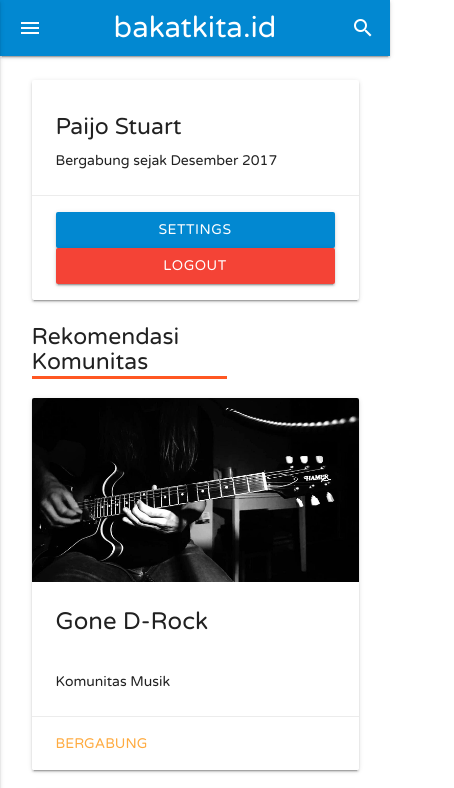
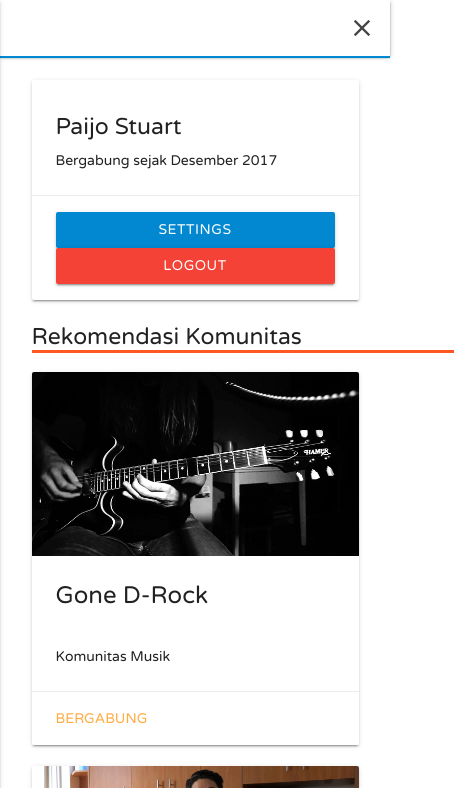
Before and after one commit to mkhaufillah/bakatkita, a plain HTML site: page beranda/index.html in a window 390 px wide. Both pictures are taken after a click on the link "search". Shown: the top 788 px of the page, 454 px wide, since content can reach past the window. Drawn offline with Linux system fonts and the light colour scheme.

Commit message:
fix responsive search

```diff
--- a/beranda/index.html
+++ b/beranda/index.html
@@ -52,7 +52,7 @@
             <li class="list-nav"><a href="#">Komunitas</a></li>
             <li class="list-nav"><a href="#">Progress</a></li>
             <li class="list-nav"><a href="#">Notifikasi<span class="new badge" data-badge-caption="baru">2</span></a></li>
-            <li><a id="search" href="#"><i class="material-icons">search</i></a></li>
+            <li><a id="search" href="#"><i class="material-icons search-icon">search</i></a></li>
             <li>
               <form>
                 <input id="cari" type="text" name="search" placeholder="Search..">
@@ -62,9 +62,21 @@
           <a href="#" data-activates="mobile-demo" class="button-collapse"><i class="material-icons">menu</i></a>
           <ul class="right hide-on-large-only">
             <li>
-              <a href="#"><i class="material-icons">search</i></a>
+              <a id="search-mobile" href="#"><i class="material-icons search-icon">search</i></a>
+            </li>
             </li>
           </ul>
+        </div>
+      </nav>
+
+      <nav class="nav-search hide">
+        <div class="nav-wrapper">
+          <form>
+            <div class="input-field">
+              <input id="cari-mobile" type="search" required>
+              <i class="material-icons close-mobile">close</i>
+            </div>
+          </form>
         </div>
       </nav>
     </div>
--- a/css/index.css
+++ b/css/index.css
@@ -182,13 +182,13 @@ section {
 
 /*search*/
 #cari {
-    width: 0px;
-    font-size: 16px;
-    padding: 0px;
-    background: #ffffff;
-    color: #000000;
-    -webkit-transition: padding 0.4s width 0.4s ease-in-out;
-    transition: padding 0.4s width 0.4s ease-in-out;
+  width: 0px;
+  font-size: 16px;
+  padding: 0px;
+  background: #ffffff;
+  color: #000000;
+  -webkit-transition: display 0.4s padding 0.4s width 0.4s ease-in-out;
+  transition: display 0.4s padding 0.4s width 0.4s ease-in-out;
 }
 
 /*heading underline*/
@@ -196,7 +196,7 @@ section {
   border-bottom: 3px solid #ff5722;
   display: inline-block;
   margin-bottom: 12px;
-  width:50vw;
+  width:50vh;
   transition: all 0.5s ease-in-out, scale 0.5s ease-in-out;
 }
 
--- a/js/index.js
+++ b/js/index.js
@@ -149,19 +149,31 @@ $(document).ready(function(){
   var conSearch = false;
   $('#search').click(function() {
     if (!conSearch) {
+      $('#search').parent().attr('class', 'active');
+      $('.search-icon').replaceWith( "<i class='material-icons search-icon'>close</i>" );
       $('#cari').css('padding', '9px');
-      $('#cari').css('width', '500px');
+      $('#cari').css('width', '480px');
       $('#cari').focus();
       $('.list-nav').css('display', 'none');
-      $('#search').parent().attr('class', 'active');
       conSearch = true;
     } else {
+      $('#search').parent().attr('class', '');
+      $('.search-icon').replaceWith( "<i class='material-icons search-icon'>search</i>" );
       $('#cari').css('padding', '0px');
       $('#cari').css('width', '0px');
       $('.list-nav').css('display', 'inline');
-      $('#search').parent().attr('class', '');
       conSearch = false;
     }
   });
 
+  //search mobile
+  $('#search-mobile').click(function() {
+    $('.nav-search').attr('class', 'nav-search');
+    $('#cari-mobile').focus();
+  });
+
+  $('.close-mobile').click(function() {
+    $('.nav-search').attr('class', 'nav-search hide');
+  });
+
 });
```
